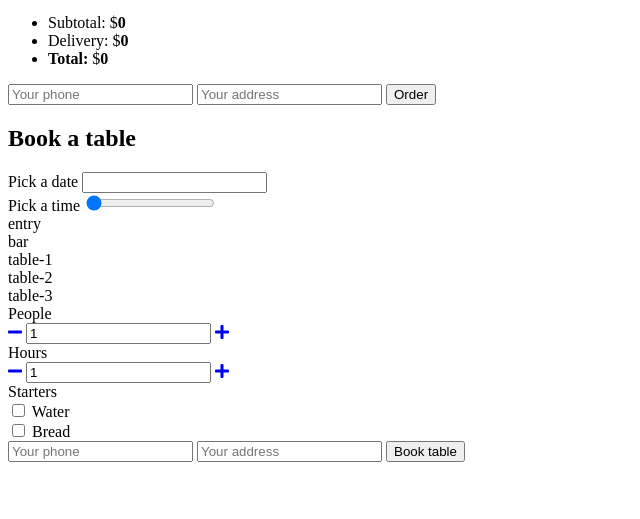
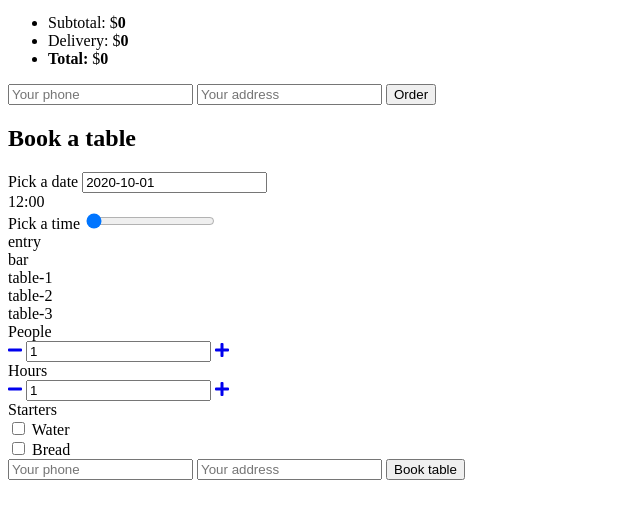
Before and after one commit to jurecki/kodilla, a website with bundled scripts: page project-pizzeria/src/index.html in a window 1280 px wide. Shown: the part 165-684 px from the top of the page, without its empty margins (0-640 px from the left). Built offline with nearby package versions, Linux system fonts and the light colour scheme; files whose address does not match are found by name.

Commit message:
HourPicer and DatePicker component added

```diff
--- a/project-pizzeria/package.json
+++ b/project-pizzeria/package.json
@@ -30,6 +30,7 @@
   "author": "",
   "license": "ISC",
   "dependencies": {
+    "flatpickr": "^4.6.6",
     "json-server": "^0.16.1"
   },
   "devDependencies": {
--- a/project-pizzeria/src/index.html
+++ b/project-pizzeria/src/index.html
@@ -6,6 +6,8 @@
   <meta name="viewport" content="width=device-width, initial-scale=1.0">
   <meta http-equiv="X-UA-Compatible" content="ie=edge">
   <title>Pizzeria</title>
+  <link rel="stylesheet" href="https://cdn.jsdelivr.net/npm/flatpickr/dist/flatpickr.min.css">
+  <link rel='stylesheet' href='./vendor/range-slider.min.css'>
   <link href="https://fonts.googleapis.com/css?family=Lato:400,300i,700%7COswald:300,500,700&amp;subset=latin-ext"
     rel="stylesheet">
   <link href="https://use.fontawesome.com/releases/v5.7.2/css/all.css" rel="stylesheet">
@@ -74,7 +76,8 @@
   <div id="product-list" class="product-list container"></div>
 
 
-
+  <script src="https://cdn.jsdelivr.net/npm/flatpickr"></script>
+  <script src='./vendor/range-slider.min.js'></script>
   <script id="template-booking-widget" type="text/x-handlebars-template">
     <div class="booking-widget">
       <h2 class="page__title no-spacing">Book a table</h2>
--- a/project-pizzeria/src/js/components/Booking.js
+++ b/project-pizzeria/src/js/components/Booking.js
@@ -1,6 +1,8 @@
 import { templates, select } from '../settings.js';
 import { utils } from '../utils.js';
 import AmountWidget from './AmountWidget.js';
+import DatePicker from './DatePicker.js';
+import HourPicker from './HourPicker.js';
 
 class Booking {
   constructor(bookingContainer) {
@@ -24,7 +26,8 @@ class Booking {
 
     thisBooking.dom.peopleAmount = thisBooking.dom.wrapper.querySelector(select.booking.peopleAmount);
     thisBooking.dom.hoursAmount = thisBooking.dom.wrapper.querySelector(select.booking.hoursAmount);
-
+    thisBooking.dom.datePicer = thisBooking.dom.wrapper.querySelector(select.widgets.datePicker.wrapper);
+    thisBooking.dom.hourPicker = thisBooking.dom.wrapper.querySelector(select.widgets.hourPicker.wrapper);
     // find menu container
     const container = document.querySelector(select.containerOf.booking);
 
@@ -38,6 +41,8 @@ class Booking {
 
     thisBooking.peopleAmount = new AmountWidget(thisBooking.dom.peopleAmount);
     thisBooking.hoursAmount = new AmountWidget(thisBooking.dom.hoursAmount);
+    thisBooking.datePicer = new DatePicker(thisBooking.dom.datePicer);
+    thisBooking.hourPicker = new HourPicker(thisBooking.dom.hourPicker);
   }
 
 }
--- /dev/null
+++ b/project-pizzeria/src/js/components/DatePicker.js
@@ -0,0 +1,62 @@
+
+/* global flatpickr */
+
+import BaseWidget from './BaseWidget.js';
+import { utils } from '../utils.js';
+import { select, settings } from '../settings.js';
+
+
+class DatePicker extends BaseWidget {
+
+  constructor(wrapper) {
+    super(wrapper, utils.dateToStr(new Date()));
+    const thisWidget = this;
+
+    thisWidget.dom.input = thisWidget.dom.wrapper.querySelector(select.widgets.datePicker.input);
+
+    thisWidget.initPlugin();
+  }
+
+  initPlugin() {
+    const thisWidget = this;
+
+    thisWidget.minDate = new Date(thisWidget.value);
+    thisWidget.maxDate = utils.addDays(thisWidget.minDate, settings.datePicker.maxDaysInFuture);
+    console.log('min-data', thisWidget.value);
+
+    flatpickr(thisWidget.dom.input, {
+      defaultDate: thisWidget.minDate,
+      minDate: thisWidget.minDate,
+      maxDate: thisWidget.maxDate,
+      locale: {
+        firstDayOfWeek: 1 // start week on Monday
+      },
+      disable: [
+        function (date) {
+          return (date.getDay() === 1);
+
+        }
+      ],
+      onChange: function (selectedDates, dateStr) {
+
+        thisWidget.value = dateStr;
+        console.log('zmiana', thisWidget.value);
+      },
+
+    });
+  }
+
+  parseValue(value) {
+    return value;
+  }
+
+  isValid() {
+    return true;
+  }
+
+  renderValue() {
+
+  }
+}
+
+export default DatePicker;
--- /dev/null
+++ b/project-pizzeria/src/js/components/HourPicker.js
@@ -0,0 +1,48 @@
+/* global rangeSlider */
+
+import BaseWidget from './BaseWidget.js';
+import { utils } from '../utils.js';
+import { select, settings } from '../settings.js';
+
+class HourPicker extends BaseWidget {
+  constructor(wrapper) {
+    super(wrapper, settings.hours.open);
+    const thisWidget = this;
+
+    thisWidget.dom.input = thisWidget.dom.wrapper.querySelector(select.widgets.hourPicker.input);
+    thisWidget.dom.output = thisWidget.dom.wrapper.querySelector(select.widgets.hourPicker.output);
+
+
+    thisWidget.value = thisWidget.dom.input.value;
+    thisWidget.initPlugin();
+  }
+
+  initPlugin() {
+    const thisWidget = this;
+
+    rangeSlider.create(thisWidget.dom.input);
+
+    thisWidget.dom.input.addEventListener('input', function () {
+      thisWidget.value = thisWidget.dom.input.value;
+
+    });
+  }
+
+  parseValue(value) {
+    return utils.numberToHour(value);
+  }
+
+  isValid() {
+    return true;
+  }
+
+  renderValue() {
+    const thisWidget = this;
+
+    thisWidget.dom.output.innerHTML = thisWidget.value;
+  }
+
+
+}
+
+export default HourPicker;
```
Also changed, not shown: project-pizzeria/src/vendor/range-slider.min.css (added), project-pizzeria/src/vendor/range-slider.min.js (added), 1 other file.
